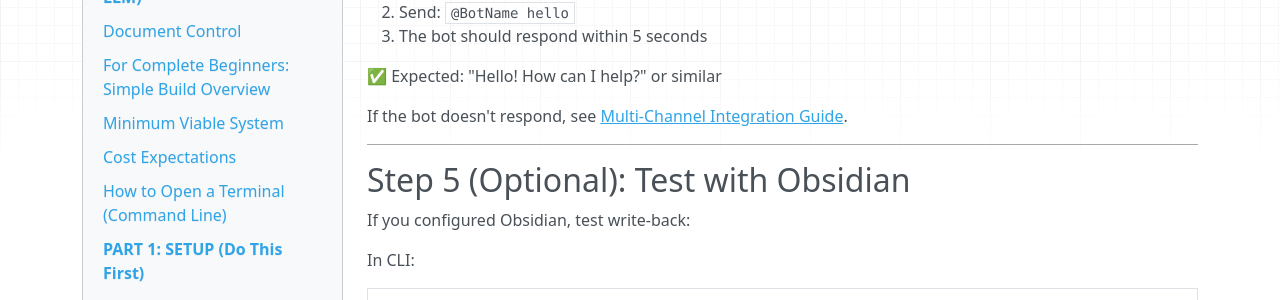
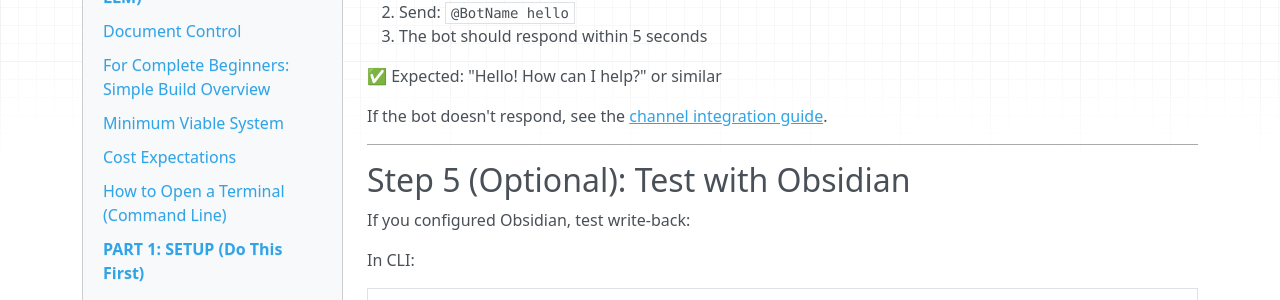
Before and after one commit to EgoNoBueno/Nanobot-Agentic-Operating-System, an MkDocs documentation site: the page built from docs/AOS-Startup-Simple-Build.md, in a window 1280 px wide and 900 px high, scrolled down 9897 px. Shown: the part 155-455 px from the top of the window. Built offline with MkDocs 1.6.1, drawn with Linux system fonts in a browser that asks for light colours; nearby versions of some CDN libraries; some of the changed text lies outside the part shown.

Commit message:
AOS-Startup-Simple-Build.md v2.3.0: fix broken link
- Step 4: Multi-Channel-Integration-Guide.md (deleted) → ../nanobot/README.md

```diff
--- a/docs/AOS-Startup-Simple-Build.md
+++ b/docs/AOS-Startup-Simple-Build.md
@@ -516,7 +516,7 @@
 
 ✅ Expected: "Hello! How can I help?" or similar
 
-If the bot doesn't respond, see [Multi-Channel Integration Guide](Multi-Channel-Integration-Guide.md).
+If the bot doesn't respond, see the [channel integration guide](../nanobot/README.md).
 
 ---
 
```
Also changed, not shown: other parts of docs/AOS-Startup-Simple-Build.md (+2 -1 lines).
